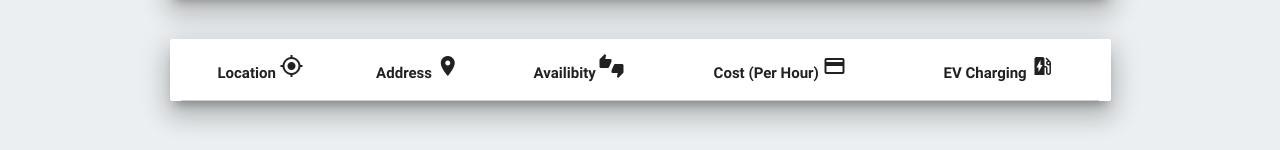
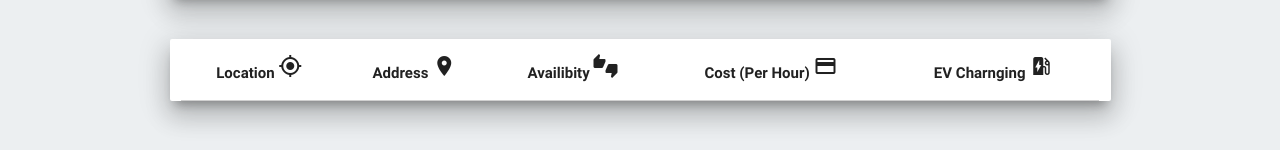
Before and after one commit to bootcamp-project-cwru/parking-project, a plain HTML site: page index.html in a window 1280 px wide. Shown: the part 1056-1206 px from the top of the page. Drawn offline with nearby package versions, Linux system fonts and the light colour scheme; a script that the page names is missing; a web font is replaced by a local one.

Commit message:
Add files via upload
Changed some firebase code

```diff
--- a/index.html
+++ b/index.html
@@ -140,7 +140,7 @@
                     <th> Address <i class="material-icons">place</i> </th>
                     <th> Availibity <i class="material-icons">thumbs_up_down</i> </th>
                     <th> Cost (Per Hour) <i class="material-icons">payment</i> </th>
-                    <th> EV Charging <i class="material-icons">ev_station</i> </th>
+                    <th> EV Charnging <i class="material-icons">ev_station</i> </th>
                   </tr>
                 </thead>
 
```
